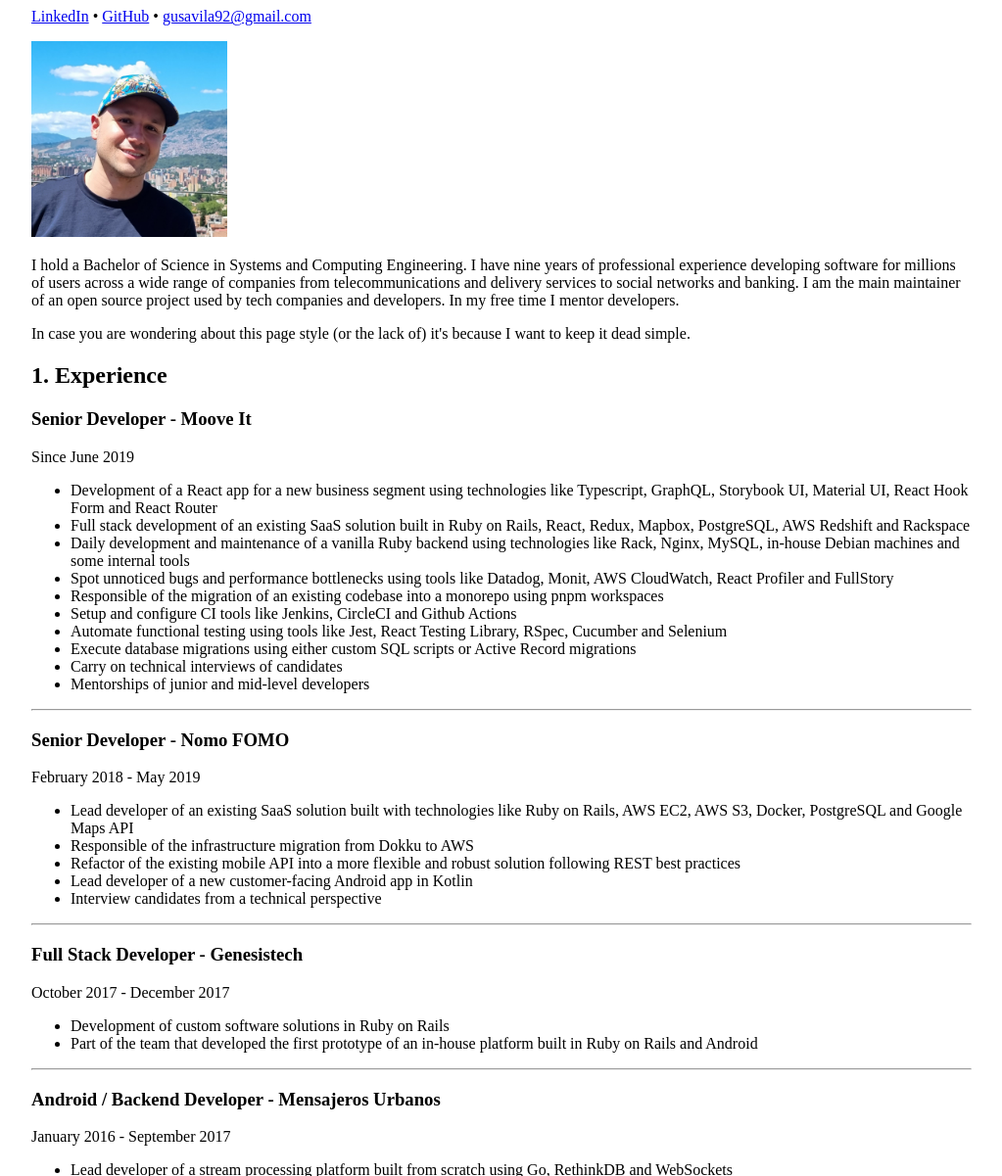
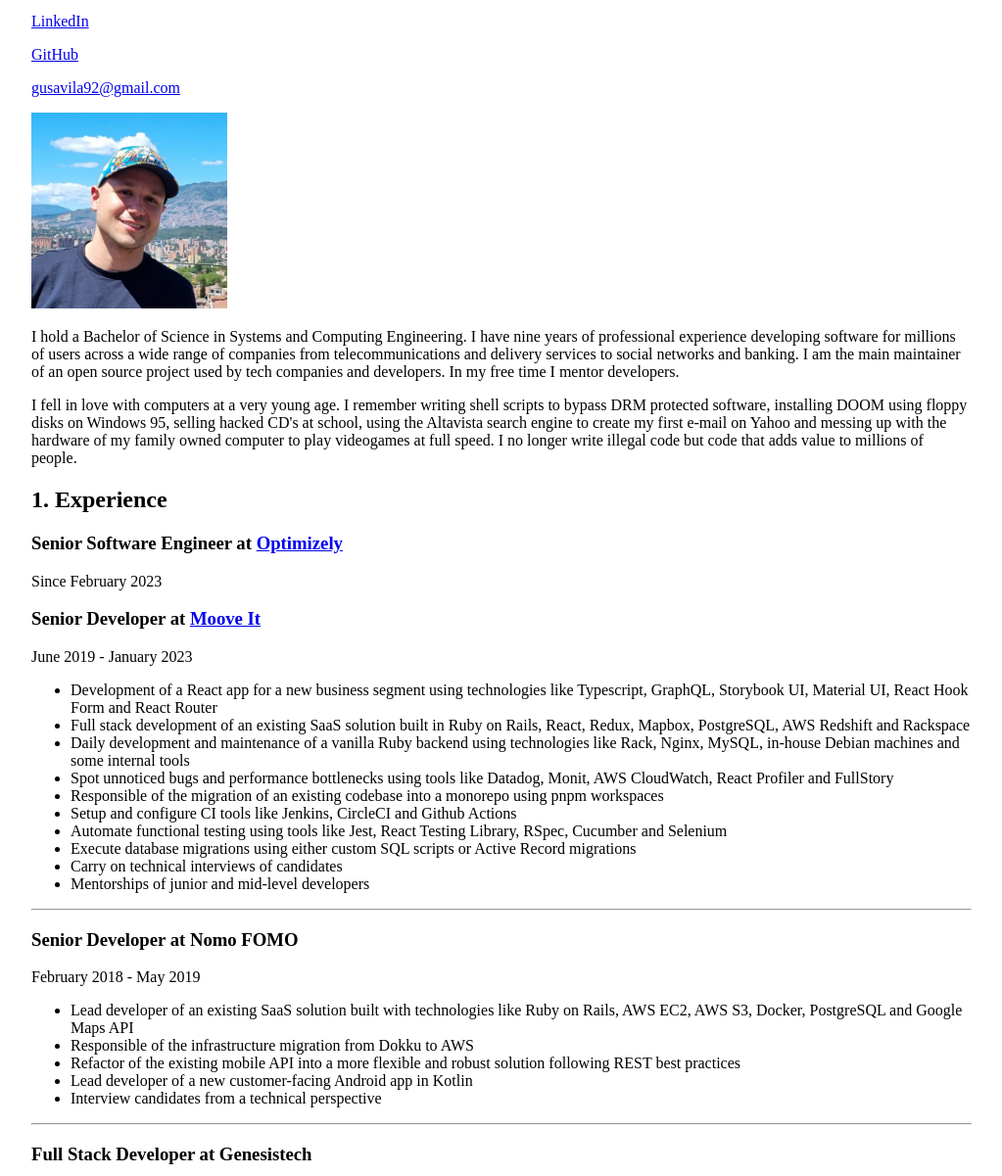
Before and after one commit to gusavila92/resume, a plain HTML site: page public/index.html in a window 1280 px wide. Shown: the part 84-1285 px from the top of the page at 98% size, without its empty margins (128-1151 px from the left). Drawn offline with Linux system fonts and the light colour scheme.

Commit message:
Add new role and description

```diff
--- a/public/index.html
+++ b/public/index.html
@@ -7,24 +7,32 @@
 
   <body>
     <div class="container">
-      <h1 style="margin-bottom: 0;">Gustavo Avila</h1>
+      <small>Proficient developer, bad designer (as you may have noticed)</small>
+      <h1 style="margin-bottom: 0; margin-top: 0">Gustavo Avila</h1>
       <p style="margin-top: 0;">Bogotá, Colombia</p>
-      <p>
-        <a href="https://www.linkedin.com/in/gusavila92">LinkedIn</a> &#x2022; <a href="https://github.com/gusavila92">GitHub</a> &#x2022; <a href="mailto:gusavila92@gmail.com">gusavila92@gmail.com</a>
-      </p>
+      <p><a href="https://www.linkedin.com/in/gusavila92">LinkedIn</a></p>
+      <p><a href="https://github.com/gusavila92">GitHub</a></p>
+      <p><a href="mailto:gusavila92@gmail.com">gusavila92@gmail.com</a></p>
+
       <img src="img/profile.jpg" width="200" height="200" alt="profile" />
 
       <p>
         I hold a Bachelor of Science in Systems and Computing Engineering.
         I have nine years of professional experience developing software for millions of users across a wide range of companies from telecommunications and delivery services to social networks and banking. I am the main maintainer of an open source project used by tech companies and developers. In my free time I mentor developers.
       </p>
-
-      <p>In case you are wondering about this page style (or the lack of) it's because I want to keep it dead simple.</p>
+      <p>
+        I fell in love with computers at a very young age.
+        I remember writing shell scripts to bypass DRM protected software, installing DOOM using floppy disks on Windows 95, selling hacked CD's at school, using the Altavista search engine to create my first e-mail on Yahoo and messing up with the hardware of my family owned computer to play videogames at full speed.
+        I no longer write illegal code but code that adds value to millions of people.
+      </p>
 
       <h2>1. Experience</h2>
 
-      <h3>Senior Developer - Moove It</h3>
-      <p>Since June 2019</p>
+      <h3>Senior Software Engineer at <a href="https://www.optimizely.com">Optimizely</a></h3>
+      <p>Since February 2023</p>
+
+      <h3>Senior Developer at <a href="https://moove-it.com">Moove It</a></h3>
+      <p>June 2019 - January 2023</p>
       <ul>
         <li>Development of a React app for a new business segment using technologies like Typescript, GraphQL, Storybook UI, Material UI, React Hook Form and React Router</li>
         <li>Full stack development of an existing SaaS solution built in Ruby on Rails, React, Redux, Mapbox, PostgreSQL, AWS Redshift and Rackspace</li>
@@ -40,7 +48,7 @@
 
       <hr />
 
-      <h3>Senior Developer - Nomo FOMO</h3>
+      <h3>Senior Developer at Nomo FOMO</h3>
       <p>February 2018 - May 2019</p>
       <ul>
         <li>Lead developer of an existing SaaS solution built with technologies like Ruby on Rails, AWS EC2, AWS S3, Docker, PostgreSQL and Google Maps API</li>
@@ -52,7 +60,7 @@
 
       <hr />
 
-      <h3>Full Stack Developer - Genesistech</h3>
+      <h3>Full Stack Developer at Genesistech</h3>
       <p>October 2017 - December 2017</p>
       <ul>
         <li>Development of custom software solutions in Ruby on Rails</li>
@@ -61,7 +69,7 @@
 
       <hr />
 
-      <h3>Android / Backend Developer - Mensajeros Urbanos</h3>
+      <h3>Android / Backend Developer at <a href="https://mensajerosurbanos.com">Mensajeros Urbanos</a></h3>
       <p>January 2016 - September 2017</p>
       <ul>
         <li>Lead developer of a stream processing platform built from scratch using Go, RethinkDB and WebSockets</li>
@@ -72,7 +80,7 @@
 
       <hr />
 
-      <h3>Junior .NET Developer - Mareigua</h3>
+      <h3>Junior .NET Developer at <a href="https://www.mareigua.co">Mareigua</a></h3>
       <p>January 2015 - December 2015</p>
       <ul>
         <li>Development of a financial platform using technologies like C#, .NET, SQL Server, IIS, Team Foundation and Windows Server</li>
@@ -82,7 +90,7 @@
 
       <hr />
 
-      <h3>Junior Java Developer - Quality Software</h3>
+      <h3>Junior Java Developer at <a href="https://quality.com.br">Quality</a></h3>
       <p>July 2013 - June 2014</p>
       <ul>
         <li>Development of custom software solutions in Java EE, Oracle WebLogic and Oracle Database</li>
@@ -90,7 +98,7 @@
 
       <h2>2. Education</h2>
       <h3>Bachelor of Science in Systems and Computing Engineering</h3>
-      <h3>University of Los Andes</h4>
+      <h3><a href="https://uniandes.edu.co">University of Los Andes</a></h3>
       <p>January 2010 - December 2014</p>
 
       <h2>3. Projects and Open Source Collaborations</h2>
```
